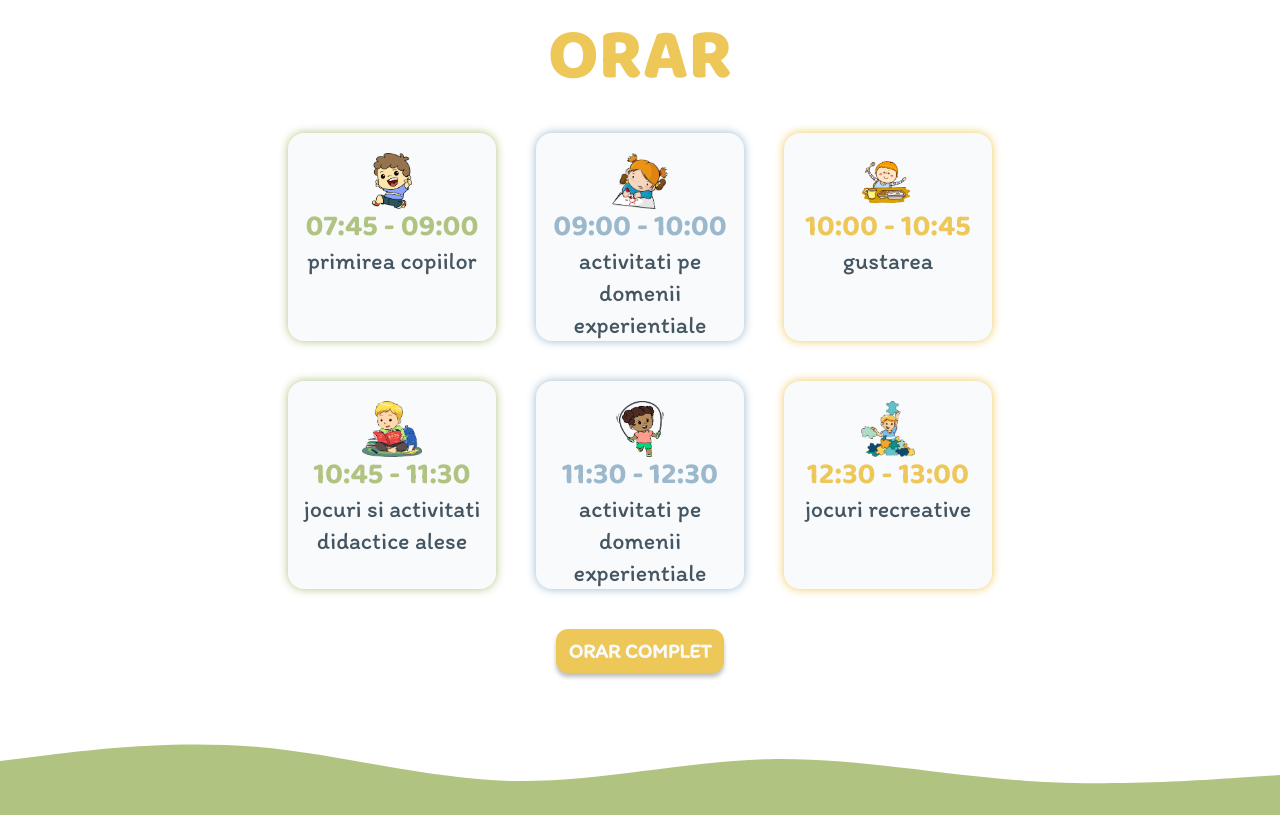
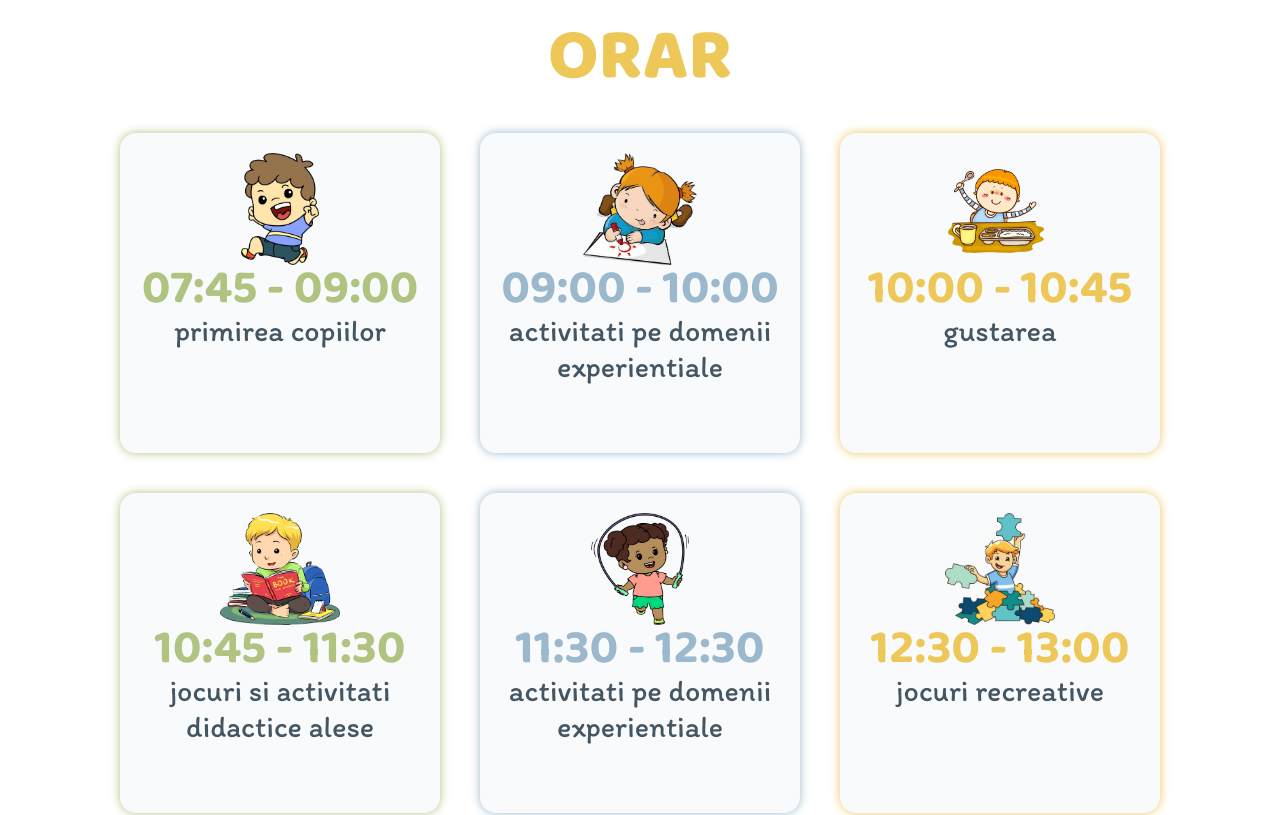
Before and after one commit to DenisWithOneN/gradi-elim, a Vue app: page /#/ in a window 1280 px wide. Shown: the part 2580-3395 px from the top of the page. Built offline with nearby package versions, Linux system fonts and the light colour scheme; a web font is replaced by a local one.

Commit message:
schedule section responsive

```diff
--- a/src/components/home/Schedule.vue
+++ b/src/components/home/Schedule.vue
@@ -54,15 +54,17 @@ const hours = [
 </script>
 <template>
   <section class="flex flex-col items-center justify-center gap-y-10">
-  <h2 class="text-yellow text-5xl md:text-6xl lg:text-7xl font-heading uppercase font-black">orar</h2>
-  <div class="grid grid-cols-3 place-items-center  gap-10  mx-auto">
-    <div v-for="(hour, index) in hours" :key="index" class=" bg-white flex flex-col items-center pt-5 p-2 w-52 h-52 rounded-2xl" :class="hour.dropshadowColor">
-      <img :src="hour.image" alt="gallery photo" class="h-14">
-      <p class="text-xl md:text-2xl lg:text-3xl font-bold font-heading" :class="`${hour.color}`">{{ hour.firstHour }} - {{ hour.secondHour }}</p>
-      <p class="text-darkblue font-body text-sm sm:text-lg md:text-xl xl:text-2xl text-center">{{ hour.activity }}</p>
+    <h2 class="text-yellow text-5xl md:text-6xl lg:text-7xl font-heading uppercase font-black">orar</h2>
+    <div class="flex flex-col sm:grid grid-cols-3 place-items-center  gap-10  mx-auto">
+      <div v-for="(hour, index) in hours" :key="index"
+        class=" bg-white flex flex-col items-center pt-5 p-2 w-40 h-40 md:w-52 md:h-52 lg:w-60 lg:h-60 xl:w-80 xl:h-80 rounded-2xl" :class="hour.dropshadowColor">
+        <img :src="hour.image" alt="gallery photo" class="h-14 md:h-20 lg:h-24 xl:h-28">
+        <p class="text-xl md:text-3xl lg:text-4xl xl:text-5xl font-bold font-heading" :class="`${hour.color}`">{{ hour.firstHour }}
+          - {{ hour.secondHour }}</p>
+        <p class="text-darkblue font-body text-sm sm:text-md md:text-xl xl:text-3xl text-center">{{ hour.activity }}</p>
+      </div>
     </div>
-  </div>
-  <FilledButton :bgColor='`bg-yellow`' :text="`orar complet`" :size="`text-xl`" :to="`/schedule`"></FilledButton>
-</section>
+    <FilledButton :bgColor='`bg-yellow`' :text="`orar complet`" :size="`text-xl`" :to="`/schedule`"></FilledButton>
+  </section>
 
 </template>
```
